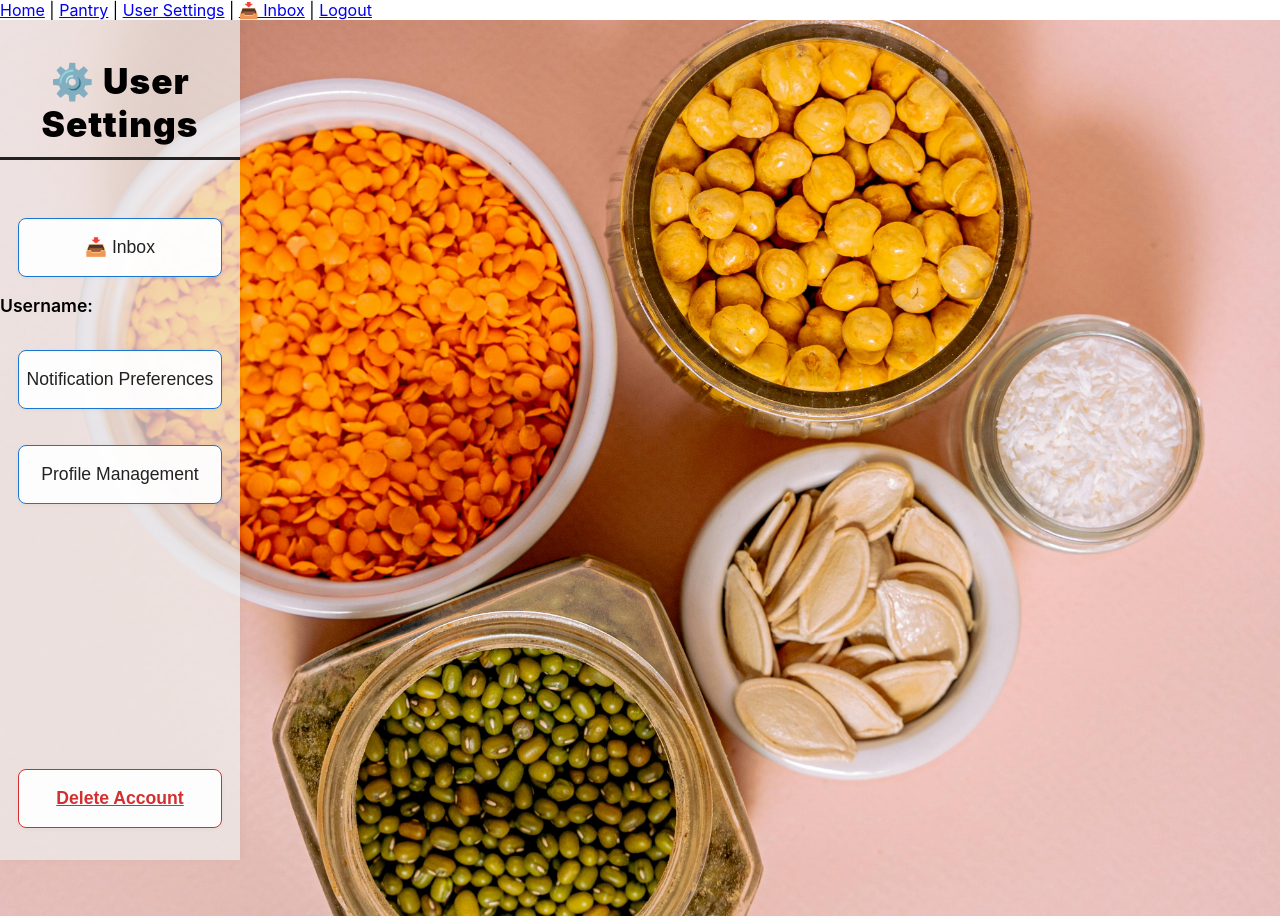
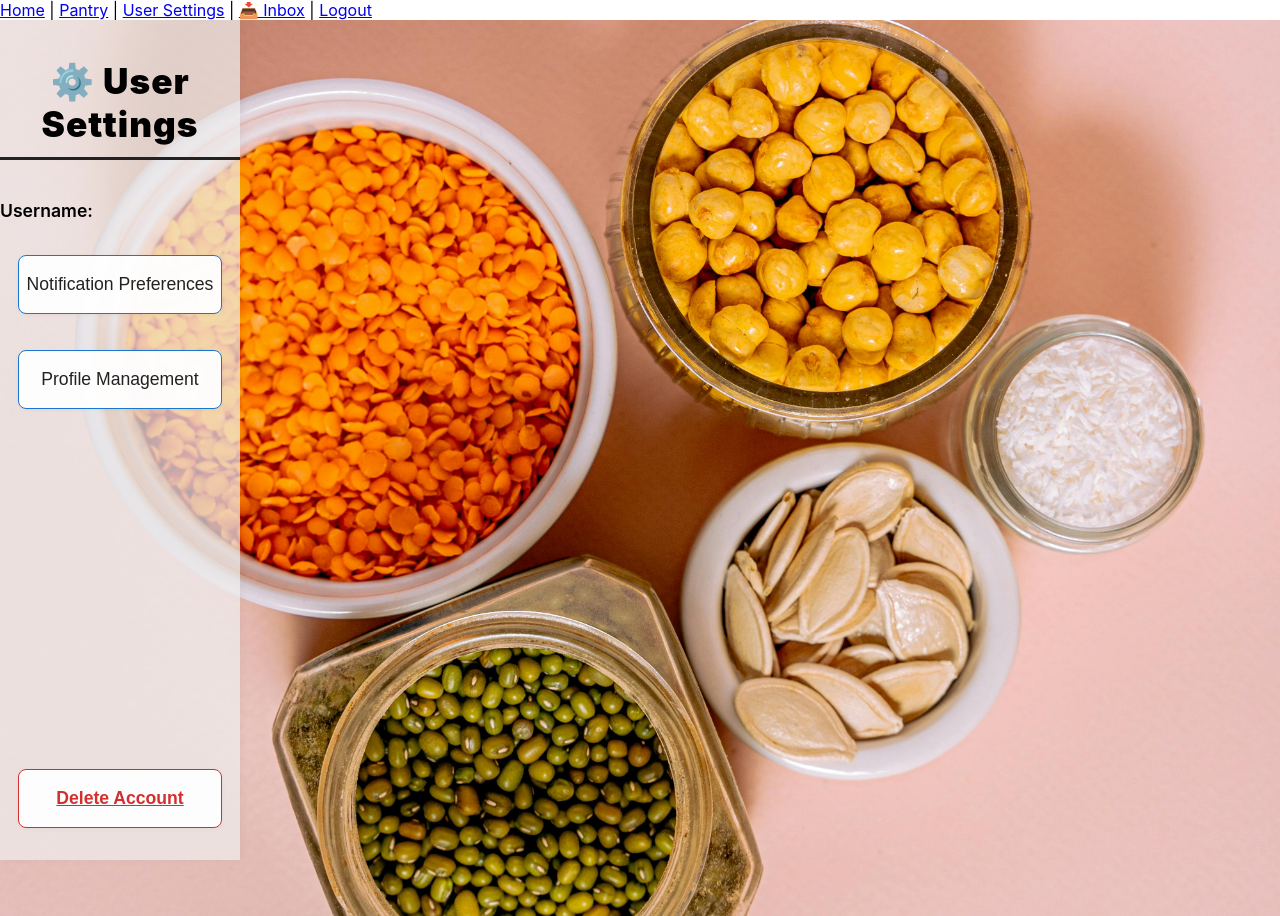
Before and after one commit to lkbosak/PantryPanda, a React (Create React App) app in the folder client/my-app/: page /settings in a window 1280 px wide. Built offline with nearby package versions, Linux system fonts and the light colour scheme.

Commit message:
Remove Inbox from User Settings sidebar and logic

```diff
--- a/client/my-app/src/UserSettings.tsx
+++ b/client/my-app/src/UserSettings.tsx
@@ -173,7 +173,7 @@ const UserSettings = () => {
   const cancelEmailChange = () => {
     setShowEmailConfirm(false);
   };
-  const [openTab, setOpenTab] = useState<'profile' | 'notifications' | 'inbox' | null>(null);
+  const [openTab, setOpenTab] = useState<'profile' | 'notifications' | null>(null);
   const [showConfirm, setShowConfirm] = useState(false);
   const [redirect, setRedirect] = useState(false);
   const [username, setUsername] = useState(() => {
@@ -290,35 +290,9 @@ const UserSettings = () => {
     >
       <aside style={sidebarStyle}>
         <div style={headerStyle}>⚙️ User Settings</div>
-        <button
-          style={{
-            width: '85%',
-            margin: '18px auto',
-            padding: '18px 0',
-            color: '#222',
-            fontSize: '1.1rem',
-            fontWeight: 500,
-            border: '1px solid #1976d2',
-            borderRadius: '8px',
-            background: 'rgba(255,255,255,0.95)',
-            textAlign: 'center',
-            cursor: 'pointer',
-            boxShadow: '0 1px 4px rgba(0,0,0,0.04)',
-            transition: 'background 0.2s',
-          }}
-          onClick={() => setOpenTab(openTab === 'inbox' ? null : 'inbox')}
-        >
-          📥 Inbox
-        </button>
         <div style={{fontSize: '1.1rem', fontWeight: 600, marginBottom: '16px', textAlign: 'center'}}>
           Username: <span style={{color: '#FF8C42'}}>{username}</span>
         </div>
-        {openTab === 'inbox' && (
-          <div style={{ width: '85%', margin: '0 auto', display: 'flex', flexDirection: 'column', gap: '12px', marginTop: '8px', position: 'relative' }}>
-            <div style={{fontSize: '1.2rem', fontWeight: 700, textAlign: 'center', marginBottom: '12px'}}>Your Inbox</div>
-            <div style={{fontSize: '1rem', color: '#555', textAlign: 'center'}}>No new messages.</div>
-          </div>
-        )}
         <div style={{width: '100%', display: 'flex', flexDirection: 'column', alignItems: 'center', flexGrow: 1}}>
           <button
             style={{
```
